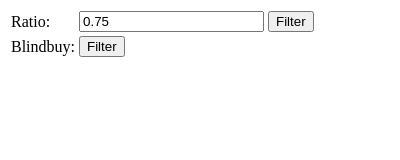
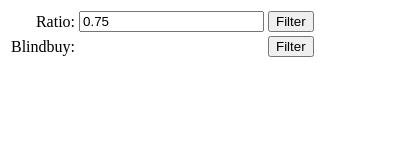
Before and after one commit to andyd94/spadinh, a browser extension: page popup/popup.html in a window 400 px wide. Drawn offline with Linux system fonts and the light colour scheme.

Commit message:
added some css

```diff
--- /dev/null
+++ b/css/styles.css
@@ -0,0 +1,3 @@
+.text-right {
+    text-align: right;
+}
--- a/popup/popup.html
+++ b/popup/popup.html
@@ -1,10 +1,11 @@
 <html>
+    <link rel="stylesheet" href="/css/styles.css">
     <body>
         <title>Spadinh</title>
         <script src="popup.js"></script>
         <table>
             <tr>
-                <td>
+                <td class="text-right">
                     <label for="ratio">Ratio:</label>
                 </td>
                 <td>
@@ -16,6 +17,7 @@
             </tr>
             <tr>
                 <td>Blindbuy:</td>
+                <td></td>
                 <td><button id="blind-filter">Filter</button></td>
             </tr>
         </table>
```
Also changed, not shown: manifest.json.
